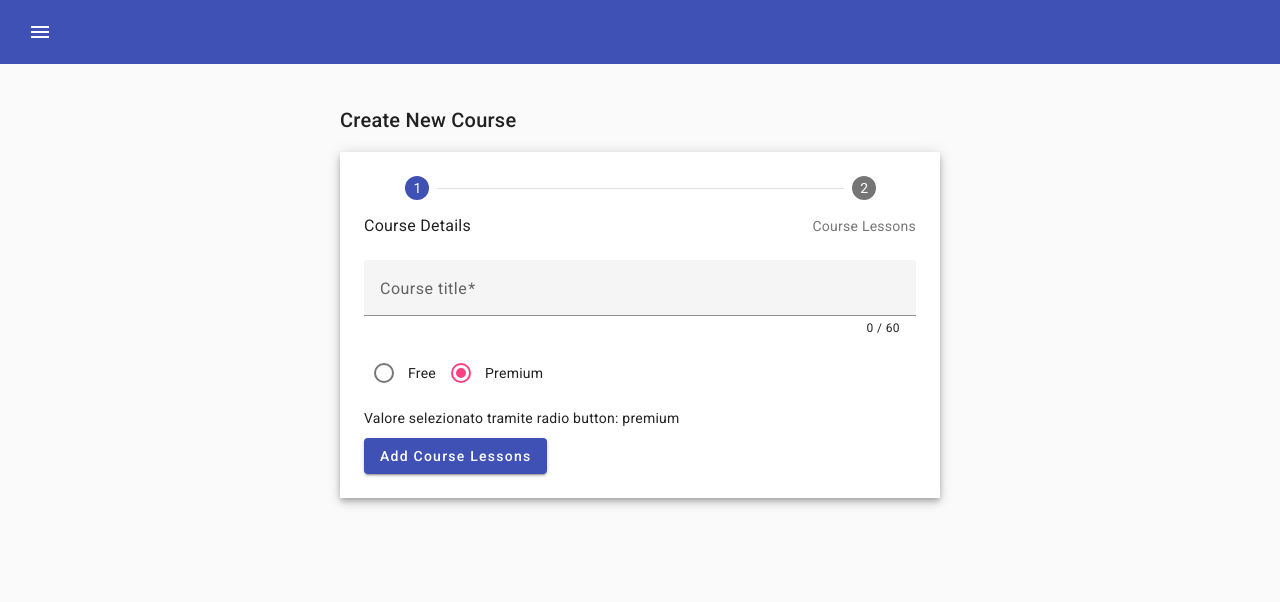
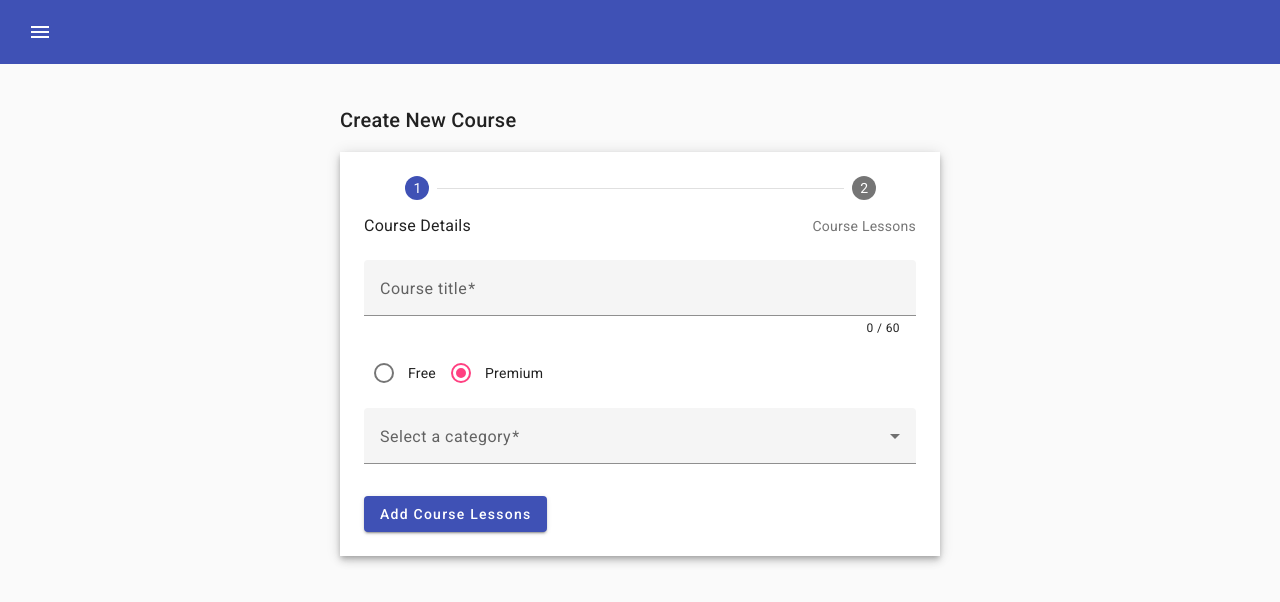
Before and after one commit to AngeloCinaWD/angular-material-course, an Angular app: page /add-new-course in a window 1280 px wide. Shown: the top 602 px of the page. Built offline with nearby package versions, Linux system fonts and the light colour scheme.

Commit message:
13. Angular Material Select Box

```diff
--- a/src/app/create-course/create-course-step-1/create-course-step-1.component.html
+++ b/src/app/create-course/create-course-step-1/create-course-step-1.component.html
@@ -24,17 +24,71 @@
 
   <!-- RADIO BUTTON mat-radio-group -->
   <!--  courseType -->
-  <!-- passaggio valore con ngmodel, in questo modo non si ha il value iniziale passato tramite impostazioni formbuilder, il valore di default viene sovrascritto dalla proprietà con l'ngmodel che è null (se mettessi premium avrei di nuovo un valore di default) -->
-  <mat-radio-group
-    class="course-type"
-    formControlName="courseType"
-    [(ngModel)]="valore_radio"
-  >
+  <mat-radio-group class="course-type" formControlName="courseType">
     <mat-radio-button value="free">Free</mat-radio-button>
     <mat-radio-button value="premium">Premium</mat-radio-button>
   </mat-radio-group>
 
-  <span>Valore selezionato tramite radio button: {{ valore_radio }}</span>
+  <!-- SELECT DROPDOWN -->
+  <!-- il select è gestito in un element material mat-select, da wrappare in mat-form-field in cui possiamo gestire l'appearance fill o outline-->
+  <!-- <mat-form-field appearance="fill"> -->
+  <!-- se passo un value di defaul al select la label sarà sempre flottante -->
+  <!-- <mat-label>Select a category</mat-label> -->
+  <!-- linkiamo  il select al formcontrol e mettiamo un placeholder ed un [(ngModel)], senza l'ng model il valore di default è passato dal formcontrol-->
+  <!-- <mat-select formControlName="category" placeholder="Select category" [(ngModel)]="valore_select"> -->
+  <!-- <mat-select formControlName="category" placeholder="Select category"> -->
+  <!-- le opzioni vengono aggiunte tramite elemento mat-option che ha la property value -->
+  <!-- se il select è required ed aggiungo un option senza value, mi restituisce un errore se non seleziono nulla -->
+  <!-- <mat-option>None</mat-option>
+      <mat-option value="BEGINNER">Beginner</mat-option>
+      <mat-option value="INTERMEDIATE">Intermediate</mat-option>
+      <mat-option value="ADVANCED">Advanced</mat-option>
+    </mat-select>
 
-  <!-- SELECT DROPDOWN -->
+    <mat-error *ngIf="category.errors?.required"
+      >Category is required</mat-error
+    >
+  </mat-form-field> -->
+
+  <!-- OPTION GROUP,  QUANDO CI SONO TANTE OPTION SI POSSSONO DIVIDERE IN GRUPPI -->
+  <mat-form-field appearance="fill">
+    <mat-label>Select a category</mat-label>
+    <!-- se al mat-select aggiungo la direttiva multiple potrò selezionare più valori, il value restituito sarà un array di stringhe -->
+    <!-- devo però fare attenzione che se è selezionabile anche none ed è selezionata solo questa, con la mutpile choice, il value della select è un array contenente un undefined, quindi non avrei l'errore del required -->
+    <mat-select
+      formControlName="category"
+      placeholder="Select category"
+      multiple
+    >
+      <mat-option>None</mat-option>
+
+      <!-- si utilizza l'elemento mat-optgroup con una label property-->
+      <mat-optgroup label="Beginners">
+        <mat-option value="newprogramming">New to Programming</mat-option>
+        <mat-option value="newjavascript">New to Javascript</mat-option>
+        <mat-option value="newangular">New to Angular</mat-option>
+      </mat-optgroup>
+      <mat-optgroup label="Basic Knowledge">
+        <mat-option value="basicprogramming"
+          >Basic Knowledge of Programming</mat-option
+        >
+        <mat-option value="basicjavascript"
+          >Basic Knowledge of Javascript</mat-option
+        >
+        <mat-option value="basicangular">Basic Knowledge of Angular</mat-option>
+      </mat-optgroup>
+      <mat-option value="INTERMEDIATE">Intermediate</mat-option>
+      <mat-option value="ADVANCED">Advanced</mat-option>
+    </mat-select>
+
+    <mat-error *ngIf="category.errors?.required">
+      Category is required
+    </mat-error>
+  </mat-form-field>
+
+  <!-- <span>valore select: {{ valore_select }}</span> -->
+  <!-- valore tramite getter category() -->
+  <!-- {{ category.errors | json }} -->
+  <!-- {{ category["value"][0] == null }} -->
+  <!-- {{ courseType.errors }} -->
 </div>
--- a/src/app/create-course/create-course-step-1/create-course-step-1.component.ts
+++ b/src/app/create-course/create-course-step-1/create-course-step-1.component.ts
@@ -8,7 +8,8 @@ import { UntypedFormBuilder, Validators } from "@angular/forms";
   standalone: false,
 })
 export class CreateCourseStep1Component {
-  valore_radio: string = "premium";
+  // property ngmodel con la select
+  valore_select: string;
 
   form = this.fb.group({
     title: [
@@ -16,7 +17,9 @@ export class CreateCourseStep1Component {
       [Validators.required, Validators.minLength(5), Validators.maxLength(60)],
     ],
     releasedAt: [new Date(), Validators.required],
-    category: ["BEGINNER", Validators.required],
+    // non voglio passare un valore di default
+    // category: ["BEGINNER", Validators.required],
+    category: ["", Validators.required],
     courseType: ["premium", Validators.required],
     downloadsAllowed: [false, Validators.requiredTrue],
     longDescription: ["", [Validators.required, Validators.minLength(3)]],
@@ -24,6 +27,8 @@ export class CreateCourseStep1Component {
 
   constructor(private fb: UntypedFormBuilder) {}
 
+  // GETTERS il getter dell'input viene chiamato sempre, senza dover richiamare il metodo nel template
+  // quello del radio-button e del select no, solo se lo richiamo nel template
   get courseTitle() {
     // console.log(this.form.controls["title"]);
     return this.form.controls["title"];
@@ -34,4 +39,10 @@ export class CreateCourseStep1Component {
 
     return this.form.controls["courseType"];
   }
+
+  get category() {
+    console.log(this.form.controls["category"]["value"][0]);
+
+    return this.form.controls["category"];
+  }
 }
```
